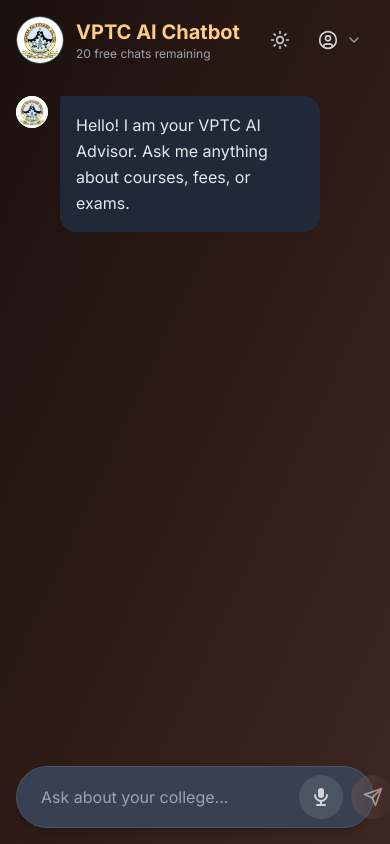
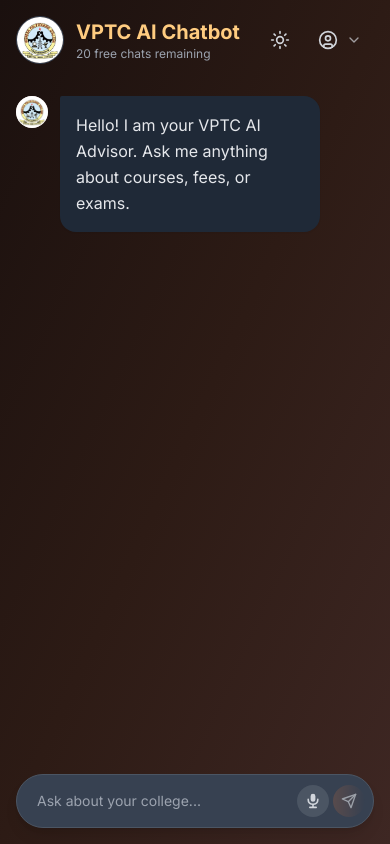
Before and after one commit to sri-vijay-git/vptc-ai-chatbot, a Next.js app in the folder frontend/: page /chat in a window 390 px wide. Built offline with nearby package versions, Linux system fonts and the light colour scheme.

Commit message:
Fix mobile responsive layout for voice input buttons

```diff
--- a/frontend/app/(dashboard)/chat/page.tsx
+++ b/frontend/app/(dashboard)/chat/page.tsx
@@ -380,13 +380,13 @@
             {/* Input Area */}
             <div className="p-4 bg-transparent">
                 <form onSubmit={sendMessage} className="max-w-4xl mx-auto">
-                    <div className="flex gap-2 items-center bg-white dark:bg-gray-700 rounded-full shadow-lg border border-gray-200 dark:border-gray-600 p-2">
+                    <div className="flex gap-1 sm:gap-2 items-center bg-white dark:bg-gray-700 rounded-full shadow-lg border border-gray-200 dark:border-gray-600 p-2">
                         <input
                             type="text"
                             value={input}
                             onChange={(e) => setInput(e.target.value)}
                             placeholder="Ask about your college..."
-                            className="flex-1 px-4 py-2 bg-transparent focus:outline-none text-gray-900 dark:text-white placeholder-gray-500 dark:placeholder-gray-400"
+                            className="flex-1 px-3 sm:px-4 py-2 bg-transparent focus:outline-none text-gray-900 dark:text-white placeholder-gray-500 dark:placeholder-gray-400 text-sm sm:text-base min-w-0"
                             disabled={loading || (isGuest && !canChat())}
                         />
 
@@ -395,18 +395,18 @@
                             type="button"
                             onClick={handleVoiceInput}
                             disabled={loading || (isGuest && !canChat())}
-                            className={`p-3 rounded-full transition-all ${isListening
+                            className={`p-2 sm:p-3 rounded-full transition-all flex-shrink-0 ${isListening
                                 ? 'bg-red-500 text-white animate-pulse'
                                 : 'bg-gray-200 dark:bg-gray-600 text-gray-700 dark:text-gray-300 hover:bg-gray-300 dark:hover:bg-gray-500'
                                 } disabled:opacity-50 disabled:cursor-not-allowed`}
                             title={isListening ? "Listening... Click to stop" : "Voice input"}
                         >
                             {isListening ? (
-                                <div className="w-5 h-5 flex items-center justify-center">
-                                    <div className="w-3 h-3 rounded-full bg-white"></div>
+                                <div className="w-4 h-4 sm:w-5 sm:h-5 flex items-center justify-center">
+                                    <div className="w-2 h-2 sm:w-3 sm:h-3 rounded-full bg-white"></div>
                                 </div>
                             ) : (
-                                <svg className="w-5 h-5" fill="currentColor" viewBox="0 0 20 20">
+                                <svg className="w-4 h-4 sm:w-5 sm:h-5" fill="currentColor" viewBox="0 0 20 20">
                                     <path d="M7 4a3 3 0 016 0v4a3 3 0 11-6 0V4zm4 10.93A7.001 7.001 0 0017 8a1 1 0 10-2 0A5 5 0 015 8a1 1 0 00-2 0 7.001 7.001 0 006 6.93V17H6a1 1 0 100 2h8a1 1 0 100-2h-3v-2.07z" />
                                 </svg>
                             )}
@@ -415,9 +415,9 @@
                         <button
                             type="submit"
                             disabled={loading || !input.trim() || (isGuest && !canChat())}
-                            className="p-3 bg-gradient-to-r from-primary to-primary-dark text-white rounded-full hover:shadow-lg disabled:opacity-50 disabled:cursor-not-allowed transition-all transform hover:scale-105 active:scale-95"
+                            className="p-2 sm:p-3 bg-gradient-to-r from-primary to-primary-dark text-white rounded-full hover:shadow-lg disabled:opacity-50 disabled:cursor-not-allowed transition-all transform hover:scale-105 active:scale-95 flex-shrink-0"
                         >
-                            <Send className="w-5 h-5" />
+                            <Send className="w-4 h-4 sm:w-5 sm:h-5" />
                         </button>
                     </div>
                     {isGuest && remaining === 0 && (
```
